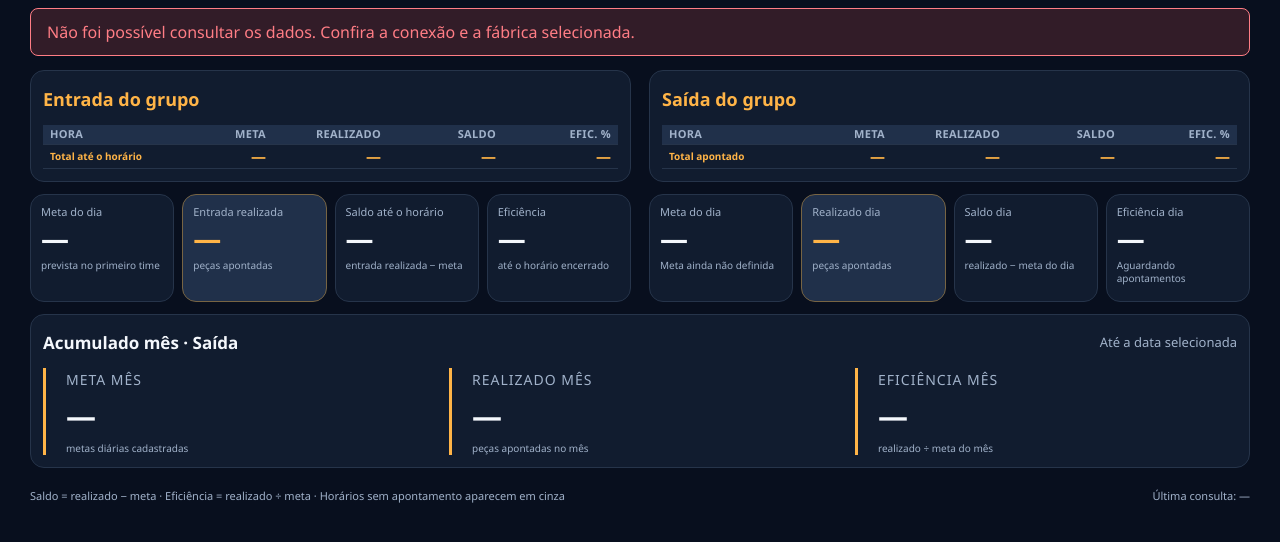
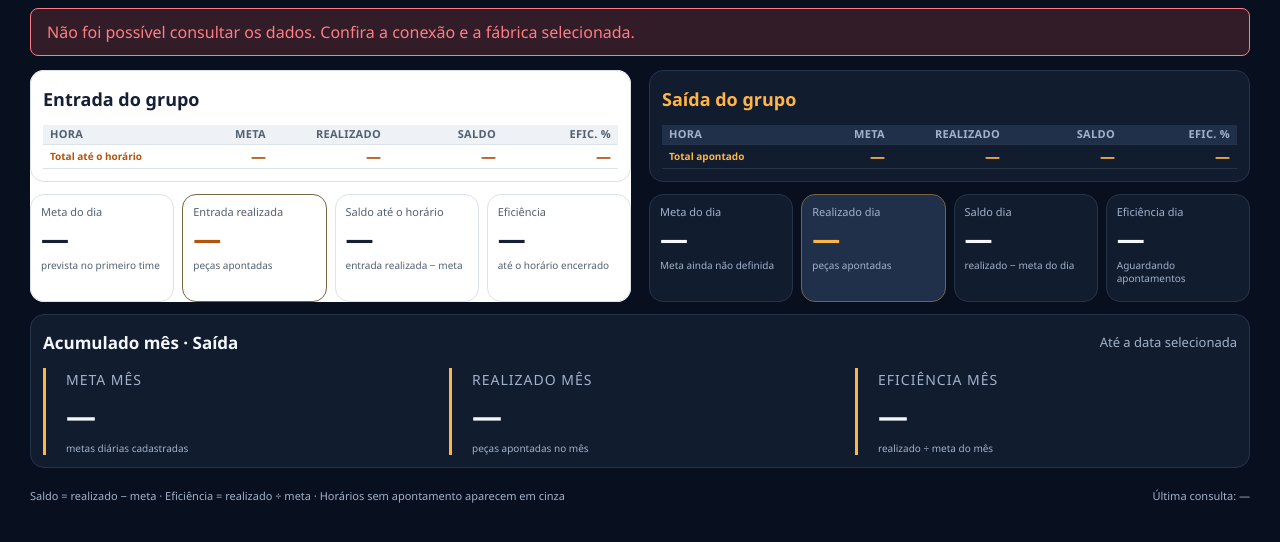
Before and after one commit to jrmtpi-wq/chrona, a Python web app: template templates/painel_producao.html in a window 1280 px wide. Shown: the part 158-700 px from the top of the page. Run offline with Jinja, Linux system fonts and the light colour scheme; the template is opened without the code that fills it, so the values that code supplies are empty.

Commit message:
Destaca entrada da TV com fundo branco

```diff
--- a/static/painel-tv.css
+++ b/static/painel-tv.css
@@ -41,3 +41,14 @@ dialog{background:var(--panel);color:var(--text);border:1px solid var(--border);
 /* Mantém o rodapé após o conteúdo quando a TV precisa rolar. */
 @media(min-width:1001px){body{height:auto;min-height:100vh}main{flex:none}.flow-pane{display:grid;grid-template-rows:minmax(0,1fr) 120px}.flow-pane .metrics{min-height:120px}}
 @media(min-width:1001px) and (max-height:850px){.flow-pane .board-table{font-size:16px}.flow-pane .board-table th,.flow-pane .board-table td{padding:3px 7px}.flow-pane .board-table tfoot{font-size:15px}.flow-pane .section-title h1{font-size:18px}.flow-pane .metric>strong,.has-program .flow-pane .metric>strong{font-size:28px}.flow-pane{grid-template-rows:minmax(0,1fr) 108px}.flow-pane .metrics{min-height:108px}}
+/* Contraste visual: entrada branca e saída com o tema atual. */
+#entrada-painel{color-scheme:light;--panel:#fff;--border:#dce2eb;--text:#152036;--muted:#526070;--orange:#b45309;--green:#067647;--red:#b42318;--amber:#a15c00;--blue:#175cd3;background:#fff;color:var(--text);border-radius:14px}
+#entrada-painel .panel,#entrada-painel .metric,#entrada-painel .metric.featured{background:#fff;color:var(--text)}
+#entrada-painel .section-title h1{color:var(--text)}
+#entrada-painel .board-table thead{background:#eef2f6;color:var(--muted)}
+#entrada-painel .board-table tbody tr:not(.pending):nth-child(even){background:#f8fafc}
+#entrada-painel .board-table .pending{color:#64748b}
+#entrada-painel .metric.red{color:var(--red)}
+#entrada-painel .metric.amber{color:var(--amber)}
+#entrada-painel .metric.green{color:var(--green)}
+#entrada-painel .metric.blue{color:var(--blue)}
```
